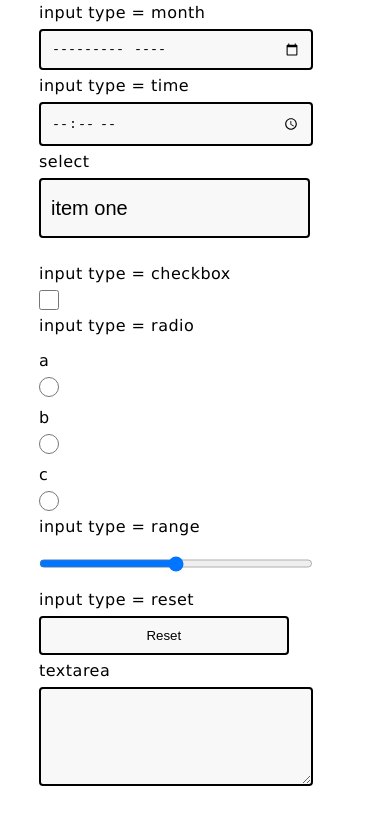
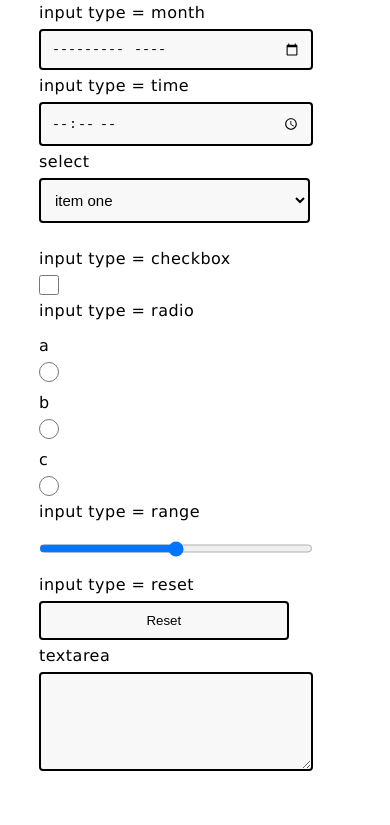
Before and after one commit to michaelphillips4/orca, a website: page public/index.html in a window 390 px wide. Shown: the part 4043-4868 px from the top of the page. Drawn offline with Linux system fonts and the light colour scheme.

Commit message:
iphone fix

```diff
--- a/src/orca.scss
+++ b/src/orca.scss
@@ -155,8 +155,8 @@ select {
 select {
   width: 87%;
   min-height: 3em;
-  font-size: 20px;
-  -webkit-appearance: none;
+  font-size: 15px;
+
 }
 
 input[type="date"],
```
Also changed, not shown: public/orca.min.css.
